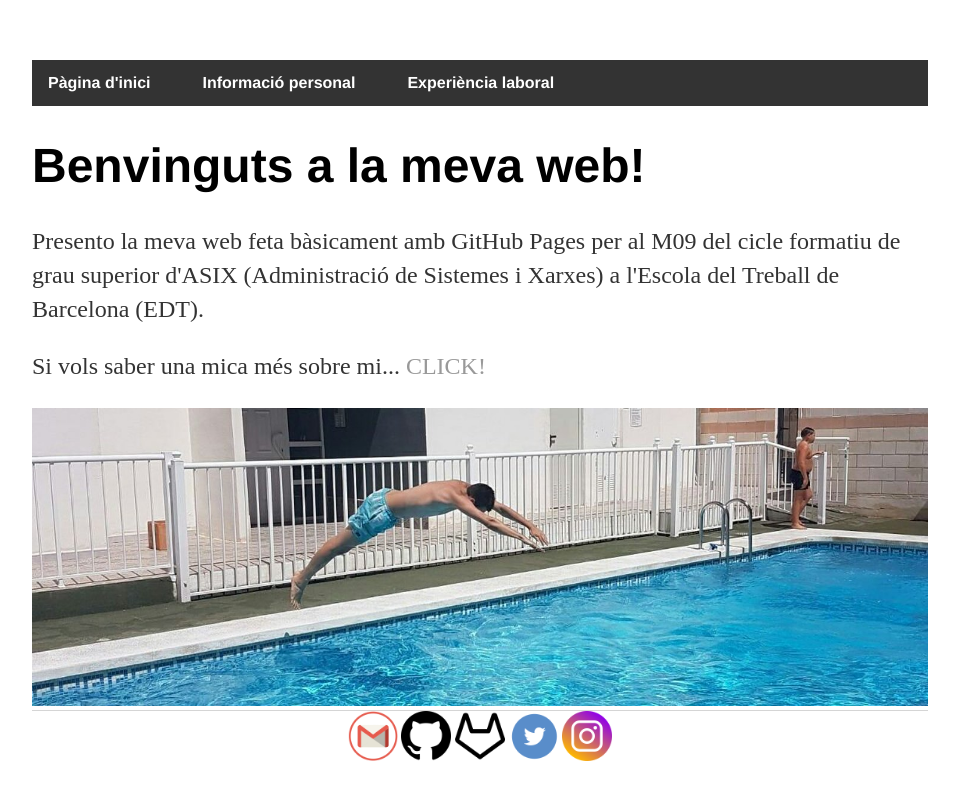
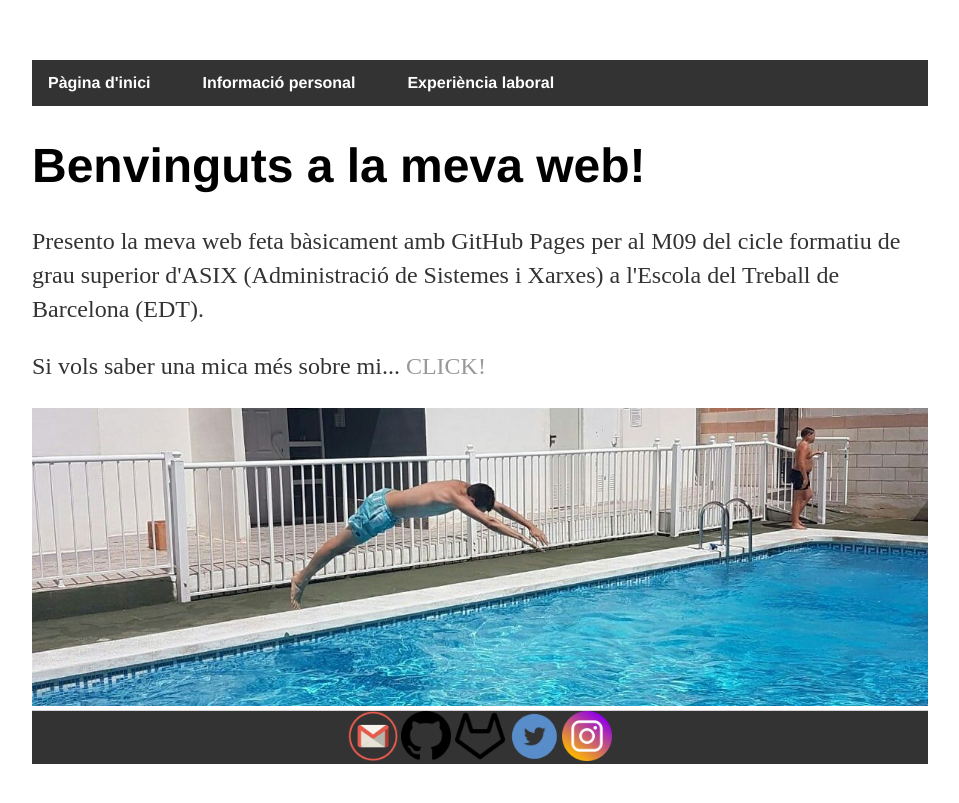
Before and after one commit to isx48102233/isx48102233.github.io, a Jekyll site: the page built from index.html, in a window 1280 px wide. Shown: the top 803 px of the page, without its empty margins (160-1119 px from the left). Built offline with Jekyll 4.4.1, drawn with Linux system fonts in a browser that asks for light colours.

Commit message:
Update main.css
prueba css

```diff
--- a/css/main.css
+++ b/css/main.css
@@ -7,10 +7,16 @@
     padding: 0px;
     list-style: none;
     font-weight: bold;
+    list-style-type: none;
+    margin: 0;
+    padding: 0;
+    overflow: hidden;
+    background-color: #333;
 }
 nav ul li, footer ul li {
     display: inline;
     margin-right: 20px;
+    float: left;
 }
 a {
     text-decoration: none;
@@ -18,6 +24,7 @@
 }
 a:hover {
     cursor: pointer;
+    background-color: #111;
 }
 h1 {
     font-size: 3em;
@@ -38,18 +45,6 @@
     height: 50px;
 }
 
-/* Barra de navegacio */
-nav ul {
-    list-style-type: none;
-    margin: 0;
-    padding: 0;
-    overflow: hidden;
-    background-color: #333;
-}
-
-nav ul li {
-    float: left;
-}
 
 nav ul li a {
     display: block;
@@ -58,11 +53,3 @@
     padding: 14px 16px;
     text-decoration: none;
 }
-
-/* hover */
-nav ul li a:hover {
-    background-color: #111;
-}
-.active {
-    background-color: blue;
-}
```
